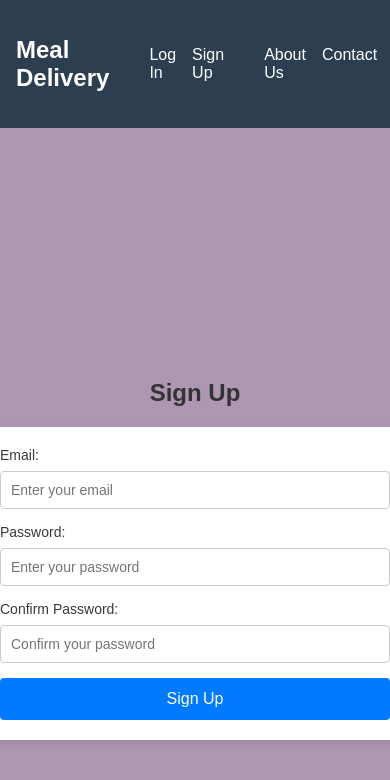
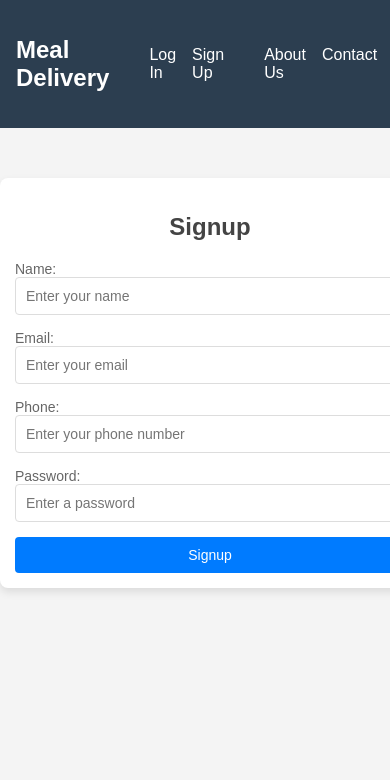
Before and after one commit to sandu456/mealdelivery-Frontend, a React (Vite) app: page /signup in a window 390 px wide. Shown: the top 780 px of the page. Built offline with nearby package versions, Linux system fonts and the light colour scheme.

Commit message:
update with customer controller code

```diff
--- a/src/Pages/OrderMeal.tsx
+++ b/src/Pages/OrderMeal.tsx
@@ -4,20 +4,59 @@ import './OrderMeal.css';
 const OrderMeal: React.FC = () => {
   const [meal, setMeal] = useState('');
   const [paymentInfo, setPaymentInfo] = useState({ cardNumber: '', expiry: '', cvv: '' });
+  const [customerId, setCustomerId] = useState(''); // Assuming customerId is required
+  const [status, setStatus] = useState('Pending');
 
-  const handleOrderSubmit = (e: React.FormEvent) => {
+  const handleOrderSubmit = async (e: React.FormEvent) => {
     e.preventDefault();
-    // Process order and payment
-    alert(`Order placed for meal: ${meal}`);
-    // Clear form
-    setMeal('');
-    setPaymentInfo({ cardNumber: '', expiry: '', cvv: '' });
+
+    // Order payload
+    const orderData = {
+      customerId,
+      items: [{ name: meal, quantity: 1, price: 10.0 }], // Example price
+      total: 10.0, // Example total
+      status,
+      paymentInfo,
+    };
+
+    try {
+      // Make a POST request to the API
+      const response = await fetch('http://localhost:8080/orders/create', {
+        method: 'POST',
+        headers: { 'Content-Type': 'application/json' },
+        body: JSON.stringify(orderData),
+      });
+
+      if (response.ok) {
+        const result = await response.json();
+        alert(`Order placed successfully! Order ID: ${result.id}`);
+        // Clear form
+        setMeal('');
+        setPaymentInfo({ cardNumber: '', expiry: '', cvv: '' });
+        setCustomerId('');
+      } else {
+        alert('Failed to place order. Please try again.');
+      }
+    } catch (error) {
+      console.error('Error placing order:', error);
+      alert('An error occurred while placing the order.');
+    }
   };
 
   return (
     <div className="order-meal">
       <h2>Order Your Meal</h2>
       <form onSubmit={handleOrderSubmit}>
+        <label>
+          Customer ID:
+          <input
+            type="text"
+            placeholder="Customer ID"
+            value={customerId}
+            onChange={(e) => setCustomerId(e.target.value)}
+            required
+          />
+        </label>
         <label>
           Select Meal:
           <select value={meal} onChange={(e) => setMeal(e.target.value)} required>
--- a/src/Pages/SignUp.css
+++ b/src/Pages/SignUp.css
@@ -1,75 +1,84 @@
+/* Reset some default styles */
+body {
+  margin: 0;
+  font-family: 'Arial', sans-serif;
+  background-color: #f4f4f4;
+  color: #333;
+}
+
+/* Container for the signup page */
 .signup {
+  width: 100%;
+  max-width: 400px;
+  margin: 50px auto;
+  padding: 20px;
+  background: #fff;
+  border-radius: 8px;
+  box-shadow: 0 4px 8px rgba(0, 0, 0, 0.1);
+}
+
+/* Heading style */
+.signup h2 {
+  text-align: center;
+  margin-bottom: 20px;
+  color: #444;
+  font-size: 24px;
+}
+
+/* Style the form */
+form {
   display: flex;
   flex-direction: column;
-    align-items: center;
-    justify-content: center;
-    min-height: 100vh;
-    background-color: #ad97b2;
-    font-family: 'Arial', sans-serif;
+  gap: 15px;
 }
 
-  .signup h2 {
-    margin-bottom: 20px;
-    font-size: 24px;
-    color: #333;
-    text-align: center;
-  }
-
-  .signup form {
-    display: flex;
-    flex-direction: column;
-    background: #fff;
-    padding: 25px 35px;
-    border-radius: 8px;
-    box-shadow: 0 4px 8px rgba(0, 0, 0, 0.1);
-    width: 100%;
-    max-width: 400px;
-  }
-
-  .signup label {
-    margin-bottom: 20px;
+/* Label styles */
+label {
   display: flex;
   flex-direction: column;
   font-size: 14px;
-    color: #3c3939;
+  color: #666;
 }
 
-  .signup input {
-    margin-top: 8px;
+/* Input styles */
+input {
   padding: 10px;
   font-size: 14px;
-    border: 1px solid #ccc;
+  border: 1px solid #ddd;
   border-radius: 4px;
-    transition: border-color 0.3s ease;
+  outline: none;
+  transition: border-color 0.3s;
 }
 
-  .signup input:focus {
-    outline: none;
+/* Change border color on focus */
+input:focus {
   border-color: #007bff;
-    box-shadow: 0 0 4px rgba(0, 123, 255, 0.2);
 }
 
-  .signup button {
-    padding: 12px;
+/* Button styles */
+button {
+  padding: 10px 15px;
   font-size: 16px;
-    background-color: #007bff;
   color: #fff;
+  background: #007bff;
   border: none;
   border-radius: 4px;
   cursor: pointer;
-    transition: background-color 0.3s ease;
+  transition: background 0.3s;
 }
 
-  .signup button:hover {
-    background-color: #0056b3;
+/* Hover effect for button */
+button:hover {
+  background: #0056b3;
 }
 
-  .signup form > *:not(:last-child) {
-    margin-bottom: 15px;
+/* Responsive adjustments */
+@media (max-width: 480px) {
+  .signup {
+    padding: 15px;
   }
 
-  @media (max-width: 768px) {
-    .signup form {
-      padding: 20px 25px;
+  button {
+    font-size: 14px;
   }
 }
--- a/src/Pages/SignUp.tsx
+++ b/src/Pages/SignUp.tsx
@@ -1,58 +1,79 @@
-import { useState } from 'react';
-import './SignUp.css';
+import React, { useState } from 'react';
+import './Signup.css';
 
-const SignUp = () => {
-  const [email, setEmail] = useState('');
-  const [password, setPassword] = useState('');
-  const [confirmPassword, setConfirmPassword] = useState('');
+const Signup: React.FC = () => {
+  const [customer, setCustomer] = useState({ name: '', email: '', phone: '', password: '' });
 
-  const handleSubmit = (e) => {
+  const handleSignup = async (e: React.FormEvent) => {
     e.preventDefault();
 
-    if (password !== confirmPassword) {
-      setPassword('Passwords do not match!');
-    } else {
-      setPassword('');
-      // Here you would send the form data to the server
-      alert(`Account created for: ${email}`);
+    try {
+      const response = await fetch('http://localhost:8080/customers/create', {
+        method: 'POST',
+        headers: { 'Content-Type': 'application/json' },
+        body: JSON.stringify(customer),
+      });
+
+      if (response.ok) {
+        alert('Signup successful! You can now log in.');
+        setCustomer({ name: '', email: '', phone: '', password: '' });
+      } else {
+        alert('Signup failed. Please try again.');
+      }
+    } catch (error) {
+      console.error('Error during signup:', error);
+      alert('An error occurred. Please try again.');
     }
   };
 
   return (
     <div className="signup">
-      <h2>Sign Up</h2>
-      <form onSubmit={handleSubmit}>
+      <h2>Signup</h2>
+      <form onSubmit={handleSignup}>
+        <label>
+          Name:
+          <input
+            type="text"
+            placeholder="Enter your name"
+            value={customer.name}
+            onChange={(e) => setCustomer({ ...customer, name: e.target.value })}
+            required
+          />
+        </label>
         <label>
           Email:
           <input
             type="email"
             placeholder="Enter your email"
-            value={email}
-            onChange={(e) => setEmail(e.target.value)}
+            value={customer.email}
+            onChange={(e) => setCustomer({ ...customer, email: e.target.value })}
+            required
+          />
+        </label>
+        <label>
+          Phone:
+          <input
+            type="text"
+            placeholder="Enter your phone number"
+            value={customer.phone}
+            onChange={(e) => setCustomer({ ...customer, phone: e.target.value })}
+            required
           />
         </label>
         <label>
           Password:
           <input
             type="password"
-            placeholder="Enter your password"
-            value={password}
-            onChange={(e) => setPassword(e.target.value)}
+            placeholder="Enter a password"
+            value={customer.password}
+            onChange={(e) => setCustomer({ ...customer, password: e.target.value })}
+            required
           />
         </label>
-        <label>
-          Confirm Password:
-          <input
-            type="password"
-            placeholder="Confirm your password"
-            value={confirmPassword}
-            onChange={(e) => setConfirmPassword(e.target.value)}
-          />
-        </label>
-        <button type="submit">Sign Up</button>
+        <button type="submit">Signup</button>
       </form>
     </div>
   );
 };
 
-export default SignUp;
+export default Signup;
```
Lines whose indentation alone changed are shown as unchanged.
